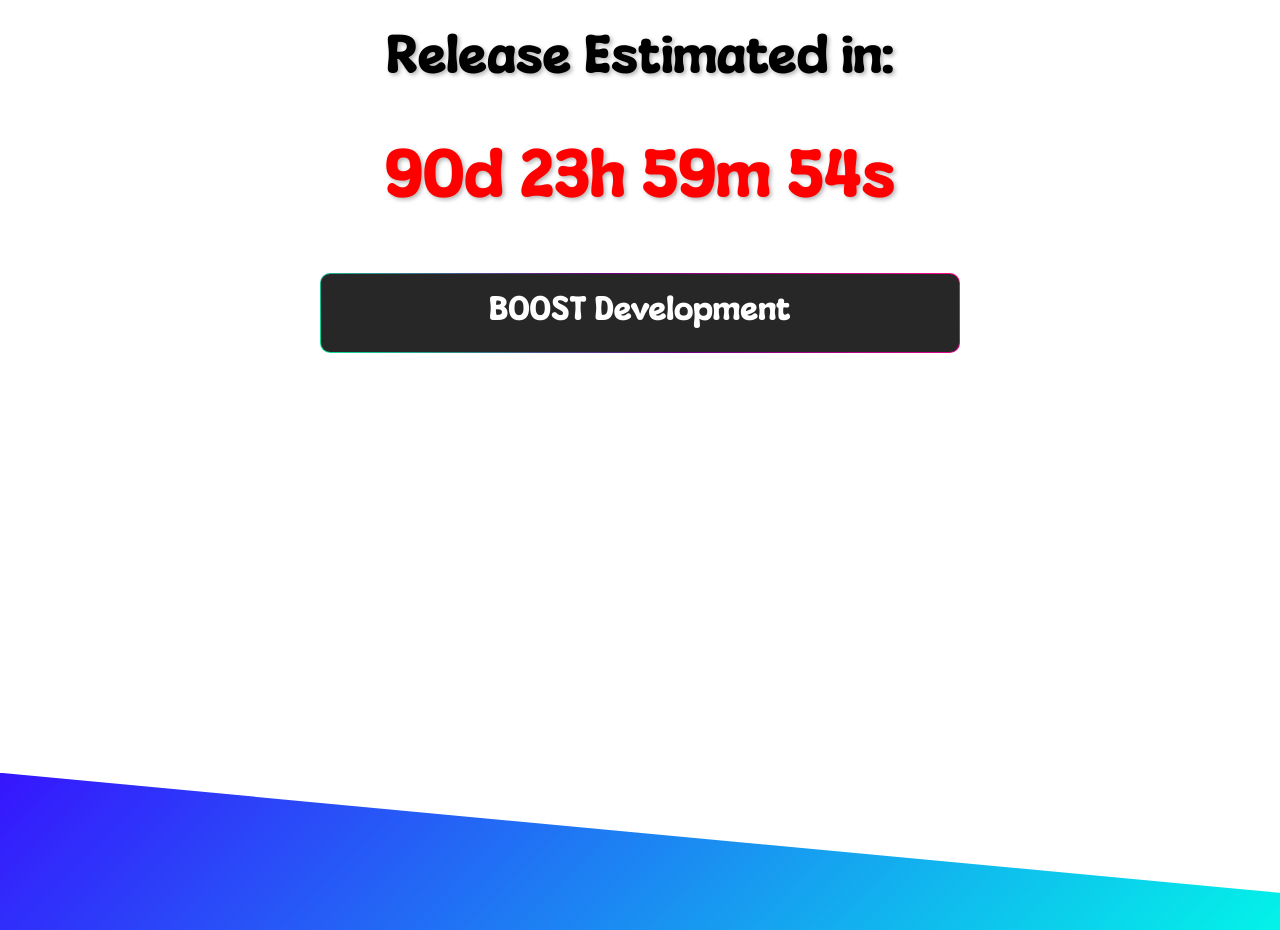
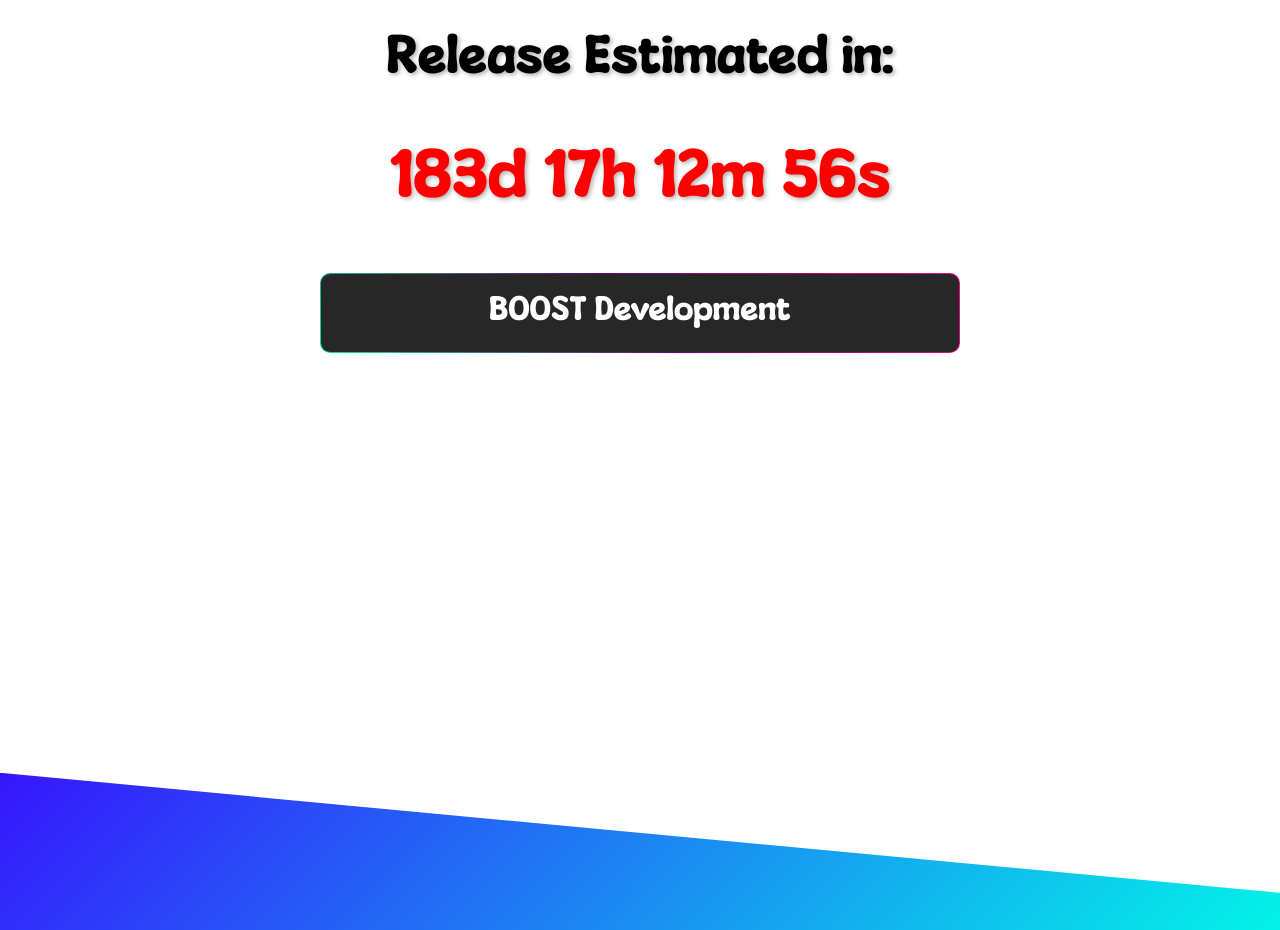
Before and after one commit to warofdots/website-v2, a React (Vite) app: page / in a window 1280 px wide. Shown: the part 3720-4650 px from the top of the page. Built offline with nearby package versions, Linux system fonts and the light colour scheme.

Commit message:
Fixed the time issue where refreshing the page resets the timer.
Fixed some bugs because this is bugged apparently and it flew under my radar for a month

```diff
--- a/src/components/Play.jsx
+++ b/src/components/Play.jsx
@@ -4,10 +4,10 @@ import './Play.css';
 const Play = () => {
   const [timeLeft, setTimeLeft] = useState('');
 
+  // this fix is made by thalanas110
   useEffect(() => {
-    // Set a target date - you can modify this to your actual release date
-    const targetDate = new Date();
-    targetDate.setMonth(targetDate.getMonth() + 3); // 3 months from now, adjust as needed
+    // Set a fixed target date for March 20, 2026. To change, change the date in YYYY-MM-DD format.
+    const targetDate = new Date('2026-03-20T00:00:00');
 
     const updateCountdown = () => {
       const now = new Date().getTime();
```
